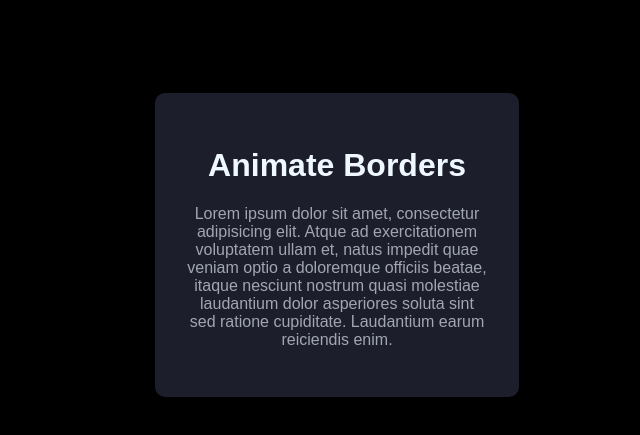
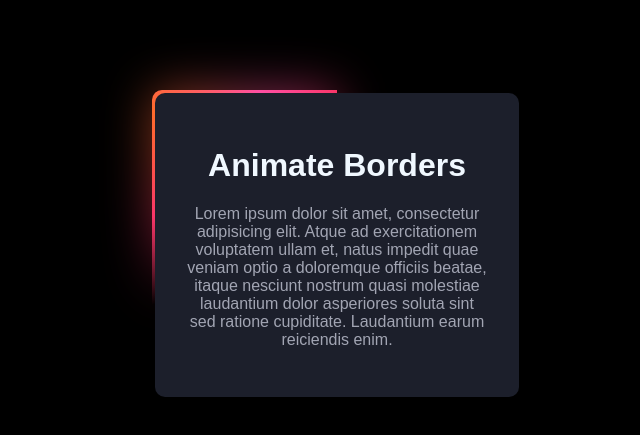
Before and after one commit to raulacor/CSS-Border-Animations, a plain HTML site: page index.html in a window 1280 px wide. Shown: the part 163-598 px from the top of the page, without its empty margins (303-943 px from the left). Drawn offline with Linux system fonts and the light colour scheme.

Commit message:
Add: border

```diff
--- a/style.css
+++ b/style.css
@@ -15,7 +15,22 @@ h1{
     background: #1c1f2b;
     text-align: center;
     border-radius: 10px;
+    position: relative;
 }
-.card::after{
-
+.card::after, .card::before{
+    content: '';
+    position: absolute;
+    height: 100%;
+    width: 100%;
+    background-image: conic-gradient(from 0deg, transparent 70%, #FA3669, #FF6B2C, #FF4FA3, #FA3669);
+    top: 50%;
+    left: 50%;
+    translate: -50% -50%;
+    z-index: -1;
+    padding: 3px;
+    border-radius: 10px;
 }
+.card::before{
+    filter: blur(1.5rem);
+    opacity: 0.5;
+}
```
